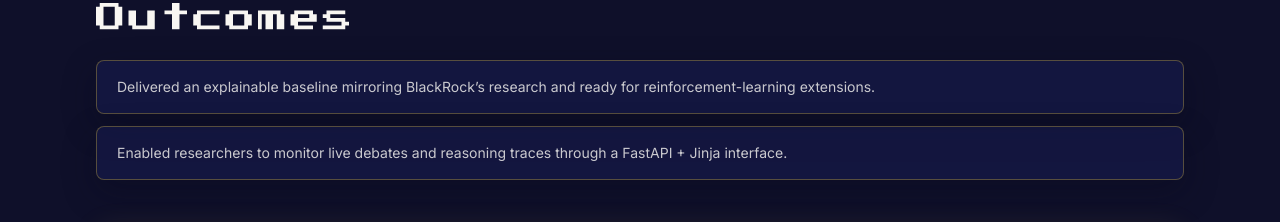
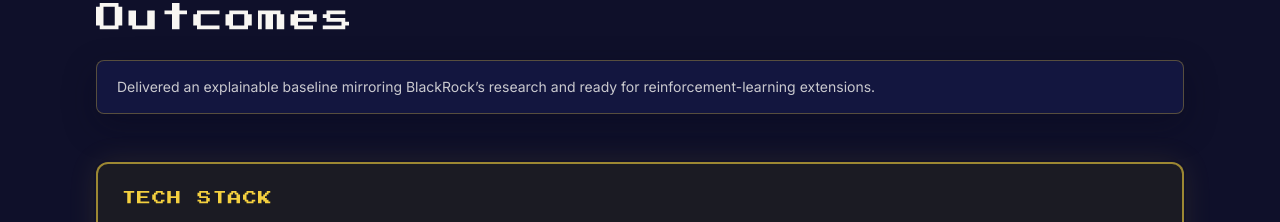
Before and after one commit to Rynhalt/Portfolio_Website, a Next.js app: page /projects/alpha-agents in a window 1280 px wide. Shown: the part 860-1082 px from the top of the page. Built offline with nearby package versions, Linux system fonts and the light colour scheme.

Commit message:
Deleted some lines

```diff
--- a/src/data/experience.ts
+++ b/src/data/experience.ts
@@ -106,7 +106,6 @@ export const experiences: Experience[] = [
     ],
     outcomes: [
       "Accelerated consultant matching by automating skill extraction and opportunity triage.",
-      "Improved platform reliability through guardrails that reduced noisy API retries under heavy usage.",
     ],
   },
 ];
--- a/src/data/projects.ts
+++ b/src/data/projects.ts
@@ -50,7 +50,6 @@ export const projects: Project[] = [
     ],
     outcomes: [
       "Delivered an always-fresh ambient companion that removes the overhead of playlist curation for focus workflows.",
-      "Established hooks for upcoming Apple Watch mood detection and social playlist sharing features.",
     ],
     videos: ["https://www.youtube.com/watch?v=1h2ezTZUQog"],
     type: "web",
@@ -82,7 +81,6 @@ export const projects: Project[] = [
     ],
     outcomes: [
       "Delivered an explainable baseline mirroring BlackRock’s research and ready for reinforcement-learning extensions.",
-      "Enabled researchers to monitor live debates and reasoning traces through a FastAPI + Jinja interface.",
     ],
     videos: [
       "https://www.youtube.com/watch?v=hKLtMo6ddo8",
@@ -121,7 +119,6 @@ export const projects: Project[] = [
     ],
     outcomes: [
       "Provided a mental-wellbeing prototype that helps astronauts maintain emotional ties during missions.",
-      "Established the foundation for future VR and biometric feedback integrations within the experience.",
     ],
     type: "web",
   },
```
